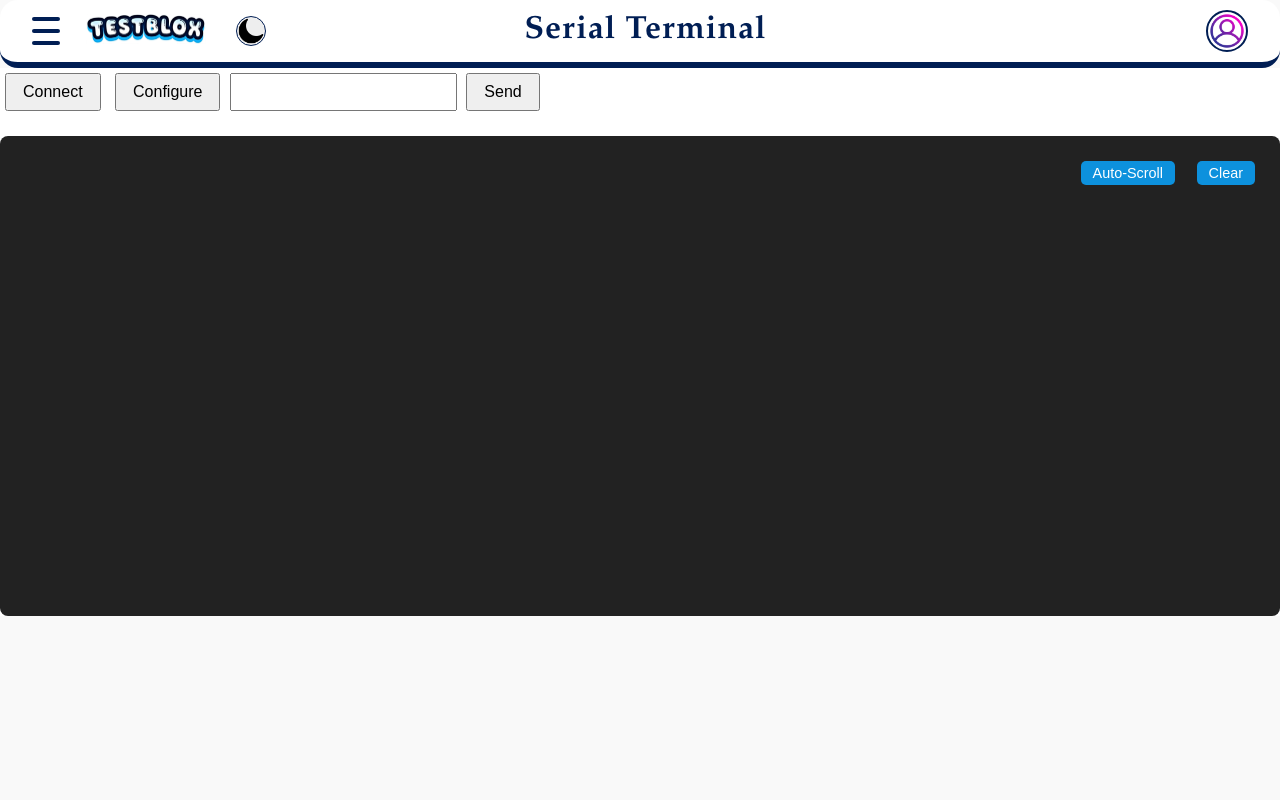
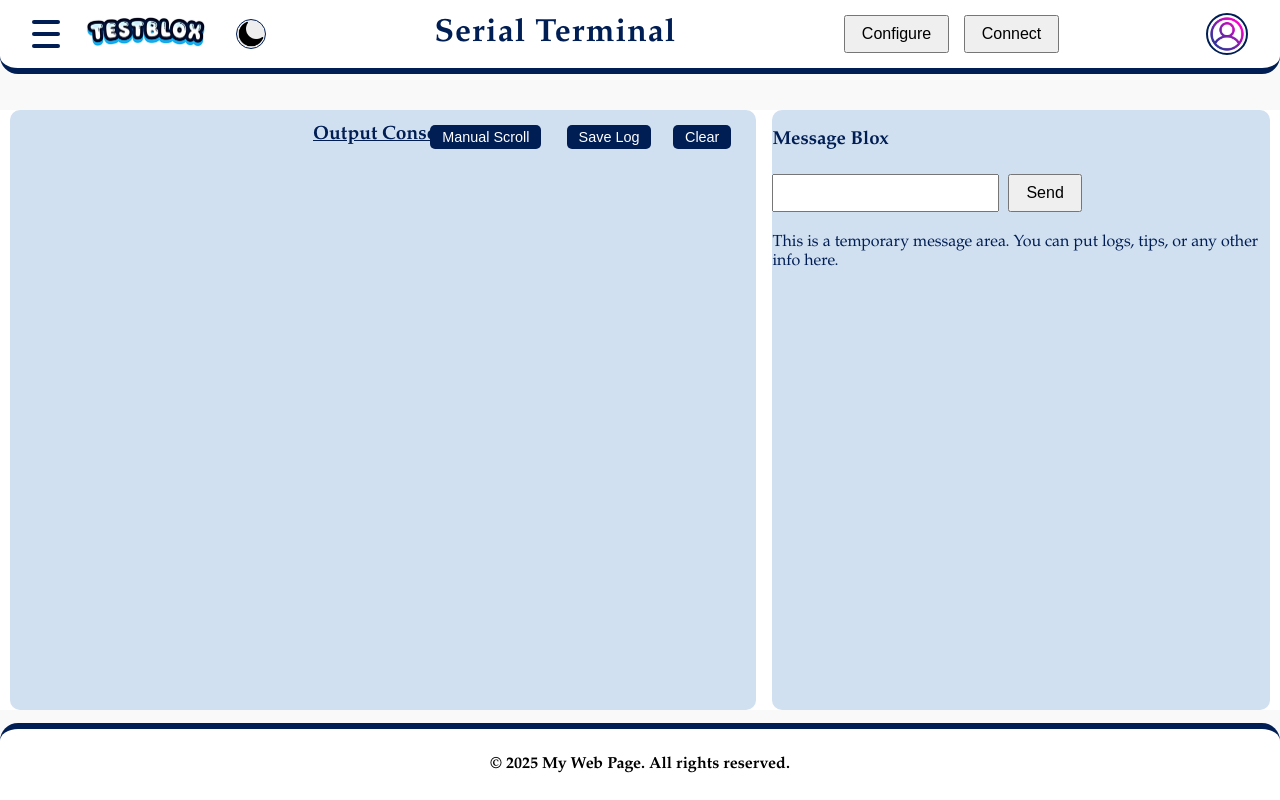
Before and after one commit to VenkateshChandra/VenkateshChandra.github.io, a PHP site: page /serial_term/serial_term.html in a window 1280 px wide. Run offline with PHP 8.4, Linux system fonts and the light colour scheme.

Commit message:
site ui update

```diff
--- a/serial_term/serial_term.html
+++ b/serial_term/serial_term.html
@@ -1,35 +1,66 @@
 <!DOCTYPE html>
 <html>
-
   <head>
-  <meta charset="UTF-8">
+    <meta charset="UTF-8" />
     <title>Serial Terminal</title>
-  <link rel="stylesheet" href="serial_term_style.css">
+    <link rel="stylesheet" href="serial_term_style.css" />
   </head>
 
   <body>
     <header class="ser_term_header">
-    <div class="hamburger" id="hamburger-menu" tabindex="0" aria-label="Open navigation menu">
+      <div
+        class="hamburger"
+        id="hamburger-menu"
+        tabindex="0"
+        aria-label="Open navigation menu"
+      >
         <span></span>
         <span></span>
         <span></span>
       </div>
       <div class="ser_term_logo">
-      <img src="..\common_artifacts\logo\test_blox_header_logo.png" alt="Test Blox Logo">
+        <img
+          src="..\common_artifacts\logo\test_blox_header_logo.png"
+          alt="Test Blox Logo"
+        />
       </div>
-    <div class="theme-toggle" id="theme-toggle" title="Toggle dark/light mode" tabindex="0">
-      <img id="theme-toggle-icon" src="../common_artifacts/logo/moon_icon.png" alt="Toggle Theme" />
+      <div
+        class="theme-toggle"
+        id="theme-toggle"
+        title="Toggle dark/light mode"
+        tabindex="0"
+      >
+        <img
+          id="theme-toggle-icon"
+          src="../common_artifacts/logo/moon_icon.png"
+          alt="Toggle Theme"
+        />
       </div>
       <h2 class="ser_term_title">Serial Terminal</h2>
+      <div class="tool-bar-content">
+      <button id="configure-btn">Configure</button>
+      <button id="connect-btn">Connect</button>
+      </div>
       <div class="user-profile" id="user-profile">
-      <img src="../common_artifacts/logo/user_icon.png" alt="User" id="user-profile-icon" tabindex="0" />
+        <img
+          src="../common_artifacts/logo/user_icon.png"
+          alt="User"
+          id="user-profile-icon"
+          tabindex="0"
+        />
       </div>
     </header>
 
     <!-- Side Navigation Slider -->
     <nav id="side-nav" class="side-nav">
       <div class="side-nav-content">
-      <button class="close-side-nav" id="close-side-nav" aria-label="Close navigation">&times;</button>
+        <button
+          class="close-side-nav"
+          id="close-side-nav"
+          aria-label="Close navigation"
+        >
+          &times;
+        </button>
         <ul>
           <li><a href="#">Option_1</a></li>
           <li><a href="#">Option_2</a></li>
@@ -41,7 +72,13 @@
     <!-- Profile Navigation -->
     <nav id="profile-nav" class="profile-nav">
       <div class="profile-nav-content">
-      <button class="close-profile-nav" id="close-profile-nav" aria-label="Close profile">&times;</button>
+        <button
+          class="close-profile-nav"
+          id="close-profile-nav"
+          aria-label="Close profile"
+        >
+          &times;
+        </button>
         <ul>
           <li><a href="#">Profile</a></li>
           <li><a href="#">Settings</a></li>
@@ -51,14 +88,27 @@
     </nav>
 
     <div class="ser_term_container">
-    <button id="connect-btn">Connect</button>
-    <button id="configure-btn">Configure</button>
-    <input type="text" id="input-box">
+      <div class="main-content">
+        <div class="output-wrapper">
+          <div class="output-console-header">
+          <span class="output-title">Output Console</span>
+          <button id="autoscroll-btn"title="Toggle Auto-Scroll"class="toggle-btn active">Manual Scroll</button>
+          <button id="savelog-btn" title="Save Output Log">Save Log</button>
+          <button id="clear-btn" title="Clear Output">Clear</button>
+          </div>
+          <div class="output-console-content">
+          <pre id="output"></pre>
+          </div>
+        </div>
+        <div class="message-blox">
+          <h3>Message Blox</h3>
+          <input type="text" id="input-box" />
           <button id="send-btn">Send</button>
-    <div class="output-wrapper">
-      <button id="autoscroll-btn" title="Toggle Auto-Scroll" class="toggle-btn active">Auto-Scroll</button>
-      <button id="clear-btn" title="Clear Output">Clear</button>
-      <pre id="output"></pre>
+          <p>
+            This is a temporary message area. You can put logs, tips, or any other
+            info here.
+          </p>
+        </div>
       </div>
 
       <!-- Configuration Popup -->
@@ -70,8 +120,11 @@
             <label for="port-number">Port Number:</label>
             <select id="port-number" name="port-number"></select>
             <button type="button" id="port-select-btn">Select</button>
-          <span id="selected-port-info" style="margin-left:10px;color:#001e54;"></span>
-          <br><br>
+            <span
+              id="selected-port-info"
+              style="margin-left: 10px; color: #001e54"
+            ></span>
+            <br /><br />
             <label for="baudrate">Baud Rate:</label>
             <select id="baudrate" name="baudrate">
               <option value="9600">9600</option>
@@ -79,23 +132,29 @@
               <option value="38400">38400</option>
               <option value="57600">57600</option>
               <option value="115200">115200</option>
+              <option value="230400">230400</option>
             </select>
-          <br><br>
+            <br /><br />
             <label for="parity">Parity:</label>
             <select id="parity" name="parity">
               <option value="none">None</option>
               <option value="even">Even</option>
               <option value="odd">Odd</option>
             </select>
-          <br><br>
+            <br /><br />
             <button type="submit">Save</button>
           </form>
         </div>
       </div>
 
+      <!-- Footer -->
+      <footer class="ser_term_footer">
+        <div class="footer-content">
+          <!-- Add your footer content here -->
+          <p>&copy; 2025 My Web Page. All rights reserved.</p>
+        </div>
+      </footer>
       <script src="serial_term_script.js"></script>
     </div>
-
   </body>
-
 </html>
--- a/serial_term/serial_term_style.css
+++ b/serial_term/serial_term_style.css
@@ -1,5 +1,8 @@
 :root {
   --header-height: 78px;
+  --footer-height: 56px;
+  --output-height: calc(100vh - var(--header-height) - var(--footer-height));
+  --message-blox-height: var(--output-height);
 }
 
 body {
@@ -23,47 +26,36 @@ button {
   font-size: 16px;
 }
 
-#output {
-  width: 100%;
-  height: 60vh;
-  background: #222;
-  color
-  padding: 16px;
-  border-radius: 8px;
-  margin-top: 20px;
-  box-sizing: border-box;
-  overflow-y: scroll;      /* Always show vertical scrollbar */
-  white-space: pre
-}
-
-.output-wrapper {
-  position: relative;
-  width: 100%;
-}
-
-#clear-btn, #autoscroll-btn {
+#clear-btn, #savelog-btn ,#autoscroll-btn {
   position: absolute;
-  top: 20px;
+  top: 10px;
   z-index: 2;
   padding: 4px 12px;
   font-size: 0.9em;
-  background: #0d91dd;
+  background: #001e54;
   color: #fff;
   border: none;
   border-radius: 5px;
   cursor: pointer;
 }
 
+
 #clear-btn {
   right: 20px;
 }
 
-#autoscroll-btn {
+#savelog-btn {
   right: 100px;
 }
 
-#clear-btn:hover, #autoscroll-btn:hover {
-  background: #001e54;
+#autoscroll-btn {
+  right: 210px;
+}
+
+
+
+#clear-btn:hover, #autoscroll-btn:hover,#savelog-btn:hover  {
+  background: #0d91dd;
 }
 
 .toggle-btn.active {
@@ -130,6 +122,11 @@ button {
 
 .ser_term_container {
   background: #ffffff;
+}
+
+/* Dark mode background for ser_term_container */
+body.dark-mode .ser_term_container {
+  background: #181c24;
 }
 
 /* Hamburger menu styles */
@@ -220,11 +217,12 @@ button {
   padding: 10px 32px 10px 32px;
   background: #fff;
   color: #001e54;
-  border-radius: 18px 18px 18px 18px;
+  border-radius: 0px 0px 18px 18px;
   margin-bottom: 0;
   border: none; /* Remove all borders */
   border-bottom: 6px solid #001e54; /* Add thick underline */
   box-sizing: border-box;
+  margin-bottom: 36px;
 }
 
 /* User profile icon styles */
@@ -307,13 +305,33 @@ button {
   transition: background 0.2s;
 }
 
-/* Add to your serial_term_style.css for dark mode support */
+footer {
+  background-color: rgb(255, 255, 255);
+  height: var(--footer-height, 56px)
+  color: #001e54;
+  font-family: palatino linotype;
+  font-weight: bold;
+  padding: 10px;
+  text-align: center;
+  width: 100%;
+  position: fixed;
+  bottom: 0;
+  box-sizing: border-box;
+  border-top-style: solid;
+  border-top-width: 6px;
+  border-radius: 18px 18px 0px 0px;
+  border-color: #001e54;
+}
+
+
+/* dark mode support */
 body.dark-mode {
   background: #181c24;
   color: #e0e6ef;
 }
 
-body.dark-mode .ser_term_header {
+body.dark-mode .ser_term_header ,
+body.dark-mode .ser_term_footer{
   background: #222b3a;
   color: #e0e6ef;
   border-color: #0d91dd;
@@ -348,9 +366,9 @@ body.dark-mode .modal-content {
   color: #e0e6ef;
 }
 
-body.dark-mode #output {
-  background: #181c24;
-  color: #b7ffb7;
+body.dark-mode .output-wrapper {
+  background: #232b3a;
+  color: #e0e6ef;
 }
 
 body.dark-mode .theme-toggle img {
@@ -369,6 +387,95 @@ body.dark-mode .close-profile-nav {
 }
 
 body.dark-mode .hamburger {
-  /* Optional: add a subtle background for better visibility */
   background: transparent;
 }
+
+.main-content {
+  display: flex;
+  flex: 1 1 auto;
+  min-height: 0;
+  height: 100%;
+  gap: 16px;
+}
+
+.output-wrapper {
+  flex: 1 1 60%;
+  display: flex;
+  flex-direction: column;
+  min-width: 0;
+  min-height: 0;
+  position: relative;
+  width: 100%;
+  height:75vh;
+  background: #d0e0f0;
+  color: #001e54;
+  border-radius: 10px;
+  box-sizing: border-box;
+  white-space: pre;
+  margin-left: 10px;
+}
+
+.message-blox {
+  margin-right: 10px;
+  flex: 1 1 40%;
+  background: #d0e0f0;
+  color: #001e54;
+  border-radius: 10px;
+  box-sizing: border-box;
+  overflow-y: auto;
+  min-width: 220px;
+  max-width: 40vw;
+  font-family: 'palatino linotype', Arial, sans-serif;
+  max-height: calc(100vh - var(--header-height, 78px) - var(--footer-height, 56px) - 40px); /* Ensures it fits and scrolls */
+}
+
+body.dark-mode .message-blox {
+  background: #232b3a;
+  color: #e0e6ef;
+}
+
+.output-console-header {
+  display: flex;
+  align-items: center;
+  justify-content: center;   /* Center all content horizontally */
+  position: relative;
+  min-height: unset;
+  height: auto;
+  margin-bottom: 0;
+  padding: 0;
+  gap: 12px; /* Optional: space between title and buttons */
+}
+
+.output-console-content {
+  flex: 1 1 auto;
+  min-height: 0;
+  overflow-y: auto;
+  height: 100%;
+}
+
+#output {
+  margin: 0;
+  padding: 0 8px;
+  min-height: 0;
+  background: transparent;
+}
+
+.output-line {
+  user-select: all;
+  cursor: pointer;
+  white-space: pre;
+  padding: 0 2px;
+}
+
+.output-title{
+  font-family: 'palatino linotype', Arial, sans-serif;
+  font-weight: bold;
+  font-size: 1.2em;
+  color: #001e54;
+  margin-top: 5px;
+  padding: 8px;
+  align-content: center;
+  flex: 0 1 auto;
+  text-align: center;
+  text-decoration: underline; /* Add underline */
+}
```
Also changed, not shown: serial_term/serial_term_script.js (+60 -17 lines). Lines whose indentation alone changed are shown as unchanged.
